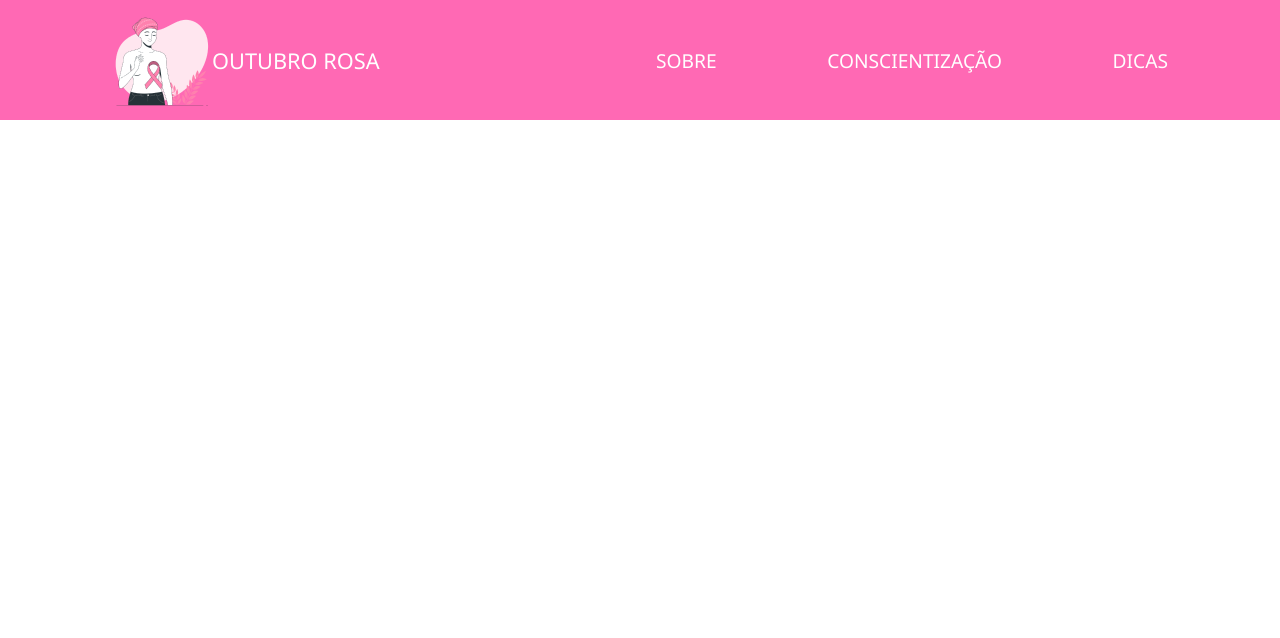
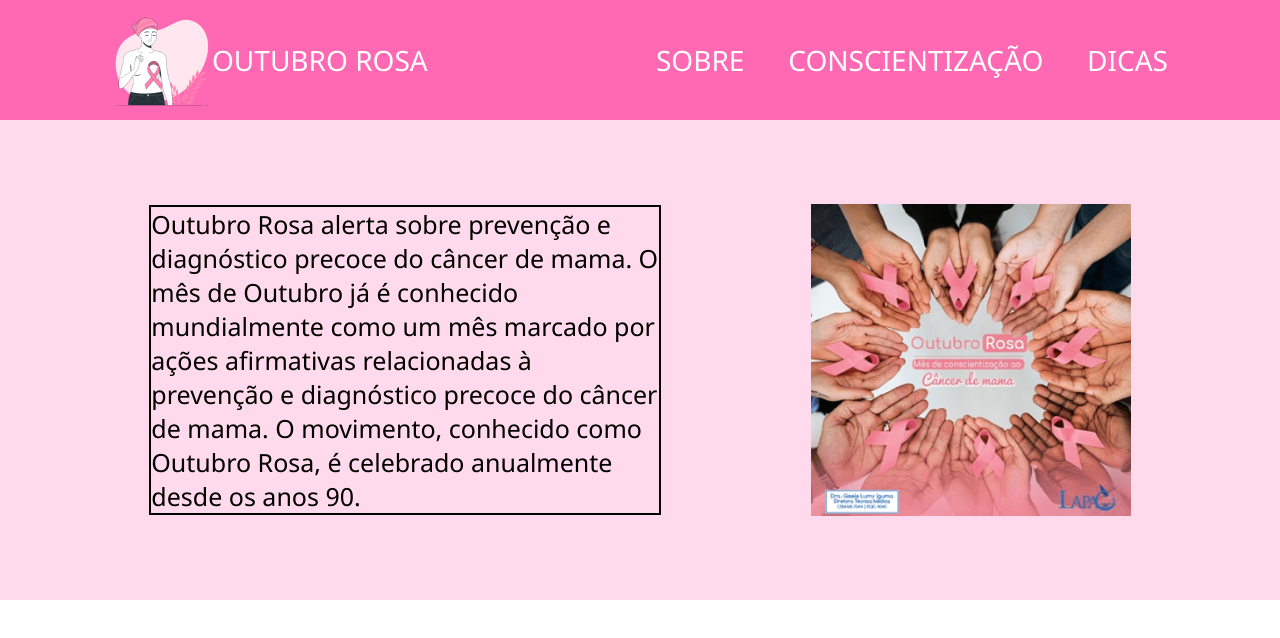
Before and after one commit to AnaCarolinaJunqueira/PrimeiroDesignResponsivo, a plain HTML site: page index.html in a window 1280 px wide. Drawn offline with Linux system fonts and the light colour scheme.

Commit message:
criação do main

```diff
--- a/index.html
+++ b/index.html
@@ -20,5 +20,11 @@
             </ul>
         </nav>
     </header>
+    <main>
+        <section class="sessaoSobre">
+            <p>Outubro Rosa alerta sobre prevenção e diagnóstico precoce do câncer de mama. O mês de Outubro já é conhecido mundialmente como um mês marcado por ações afirmativas relacionadas à prevenção e diagnóstico precoce do câncer de mama. O movimento, conhecido como Outubro Rosa, é celebrado anualmente desde os anos 90.</p>
+            <img src="./img/figura1.png" alt="Imagem de mãos segurando o laço rosa que representa o Outubro Rosa">
+        </section>
+    </main>
 </body>
 </html>
--- a/style.scss
+++ b/style.scss
@@ -32,7 +32,7 @@ header{
         flex-direction: column;
     }
     h1{
-        font-size: 1.7vw;
+        font-size: 28px;
         font-weight: 400;
         @media (max-width: 770px){
             font-size: 2.8vw;
@@ -64,7 +64,7 @@ nav{
         display: flex;
         align-items: center;
         justify-content: space-between;
-        font-size: 1.5vw;
+        font-size: 28px;
         @media (max-width: 770px){
             justify-content: space-evenly;
             font-size: 2.3vw;
@@ -77,3 +77,22 @@ nav{
         }
     }
 }
+
+//---------------Main-------------------
+
+.sessaoSobre{
+    height: 60vh;
+    //border: solid 2px red;
+    background-color: #FFD9EC;
+    display: flex;
+    align-items: center;
+    justify-content: space-evenly;
+    p{
+        border: solid 2px;
+        width: 40vw;
+        font-size: 25px;
+    }
+    img{
+        width: 25vw;
+    }
+}
```
Also changed, not shown: img/figura1.png (added), style.css, 1 other file.
